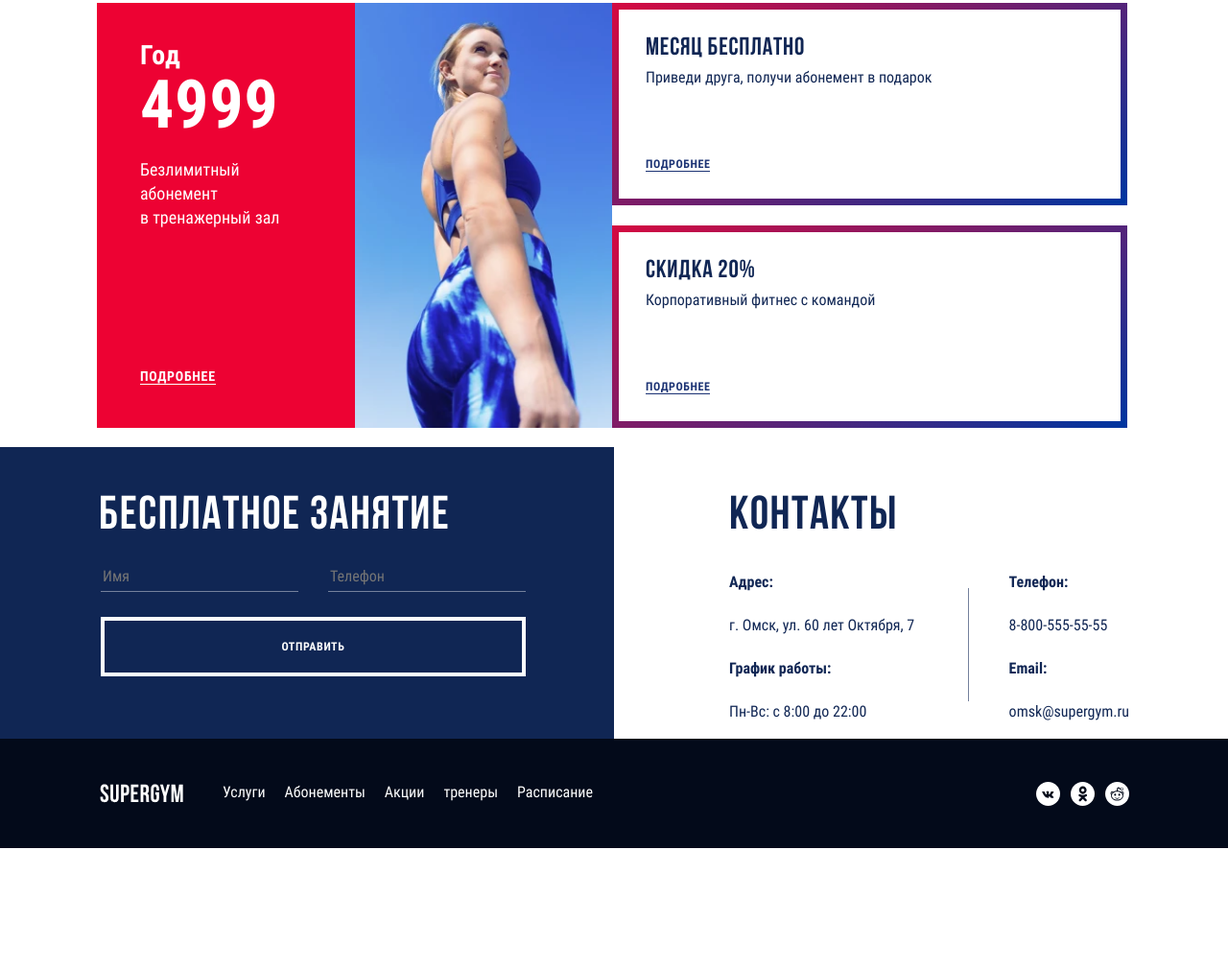
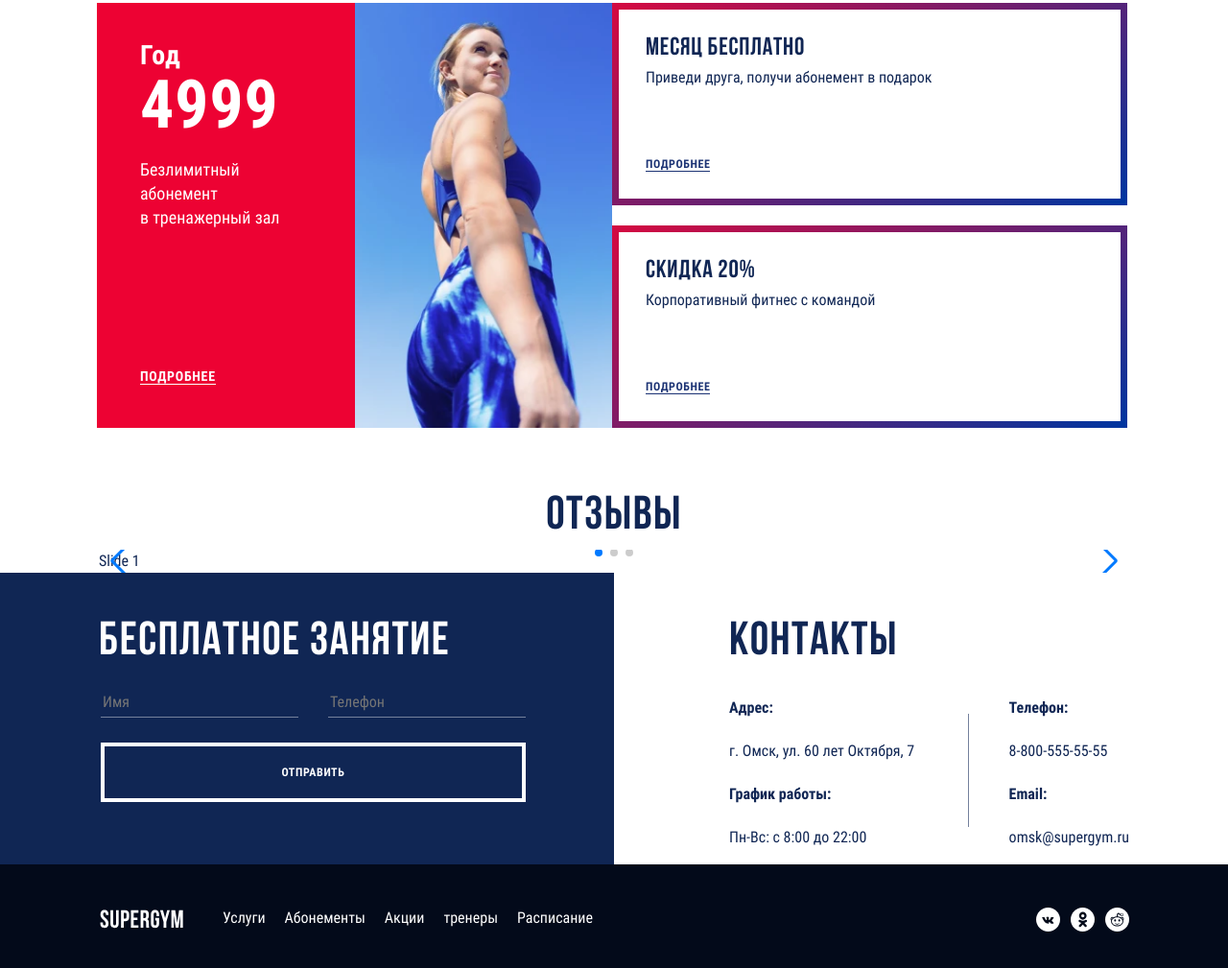
Before and after one commit to msdubova/supergym-HTMLacademy-OlgaDubova, a website built with webpack: page source/index.html in a window 1280 px wide. Shown: the part 4468-5477 px from the top of the page at 96% size. Before the commit the page ends 5352 px from the top, so only its background shows below. Built offline with nearby package versions, Linux system fonts and the light colour scheme; files whose address does not match are found by name.

Commit message:
Подключила свайпер для отзывов

```diff
--- a/package.json
+++ b/package.json
@@ -51,5 +51,8 @@
     "circular-dependency-plugin": "5.2.0",
     "clean-webpack-plugin": "3.0.0",
     "duplicate-package-checker-webpack-plugin": "3.0.0"
+  },
+  "dependencies": {
+    "swiper": "^8.3.2"
   }
 }
--- a/source/index.html
+++ b/source/index.html
@@ -622,14 +622,34 @@
       </div>
     </section>
 
-    <!-- <section class="reviews">
+    <section class="reviews">
       <div class="container">
         <h2>
           Отзывы
         </h2>
 
+        <div class="swiper">
+          <!-- Additional required wrapper -->
+          <div class="swiper-wrapper">
+            <!-- Slides -->
+            <div class="swiper-slide">Slide 1</div>
+            <div class="swiper-slide">Slide 2</div>
+            <div class="swiper-slide">Slide 3</div>
+            ...
+          </div>
+          <!-- If we need pagination -->
+          <div class="swiper-pagination"></div>
+
+          <!-- If we need navigation buttons -->
+          <div class="swiper-button-prev"></div>
+          <div class="swiper-button-next"></div>
+
+          <!-- If we need scrollbar -->
+          <div class="swiper-scrollbar"></div>
+        </div>
+
       </div>
-    </section> -->
+    </section>
 
     <section class="feedback">
       <div class="feedback__container container">
--- a/source/js/vendor.js
+++ b/source/js/vendor.js
@@ -1,2 +1,38 @@
 // Swiper 7.4.1
 // import './vendor/swiper';
+import Swiper, {Navigation, Pagination} from 'swiper';
+
+Swiper.use([Navigation, Pagination]);
+
+const swiper = new Swiper('.swiper', {
+  // Optional parameters
+
+  loop: true,
+
+  // If we need pagination
+  pagination: {
+    el: '.swiper-pagination',
+    clickable: true,
+  },
+
+  // Navigation arrows
+  navigation: {
+    nextEl: '.swiper-button-next',
+    prevEl: '.swiper-button-prev',
+  },
+});
+
+// const swiper = new Swiper('.swiper', {
+//   loop: true,
+//   pagination: {
+//     el: '.swiper-pagination-custom',
+//     clickable: true
+//   },
+//   navigation: {
+//     nextEl: '.swiper-button-next',
+//     prevEl: '.swiper-button-prev',
+//   },
+//   scrollbar: {
+//     el: '.swiper-scrollbar',
+//   },
+// });
--- a/source/sass/blocks/offers.scss
+++ b/source/sass/blocks/offers.scss
@@ -18,9 +18,11 @@
     line-height: 26px;
     text-align: left;
   }
-p {
-  margin: 0;
-}
+
+  p {
+    margin: 0;
+  }
+
   a {
     align-self: flex-start;
     margin-top: auto;
@@ -54,6 +56,8 @@ p {
   }
 
   .offers__block {
+    display: flex;
+    flex-direction: column;
     min-height: 211px;
     padding: 28px;
 
@@ -61,11 +65,6 @@ p {
     border-width: 7px;
     border-image-source: $gradient-border;
     border-image-slice: 1;
-
-    display: flex;
-    flex-direction: column;
-
-
   }
 
   .offers__info {
--- a/source/sass/style.scss
+++ b/source/sass/style.scss
@@ -2,8 +2,9 @@
 // ---------------------------------
 
 @import "vendor/normalize";
+
 // Swiper 7.4.1
-// @import "vendor/swiper";
+@import "vendor/swiper";
 
 // Global
 // ---------------------------------
@@ -34,6 +35,7 @@
 @import "blocks/form";
 @import "blocks/footer";
 
+
 // ---------------------------------
 
 // ❗❗❗ запрещено использовать изображения в css, касается как jpg \ png, так и svg
--- /dev/null
+++ b/source/sass/vendor/swiper.scss
@@ -0,0 +1,5 @@
+
+// @import "../../../node_modules/swiper/swiper-bundle.css";
+@import "../../../node_modules/swiper/swiper.scss";
+@import "../../../node_modules/swiper/modules/navigation/navigation.scss";
+@import "../../../node_modules/swiper/modules/pagination/pagination.scss";
```
Also changed, not shown: build/css/style.css, build/css/style.min.css, build/index.html, build/js/vendor.min.js, 2 other files.
